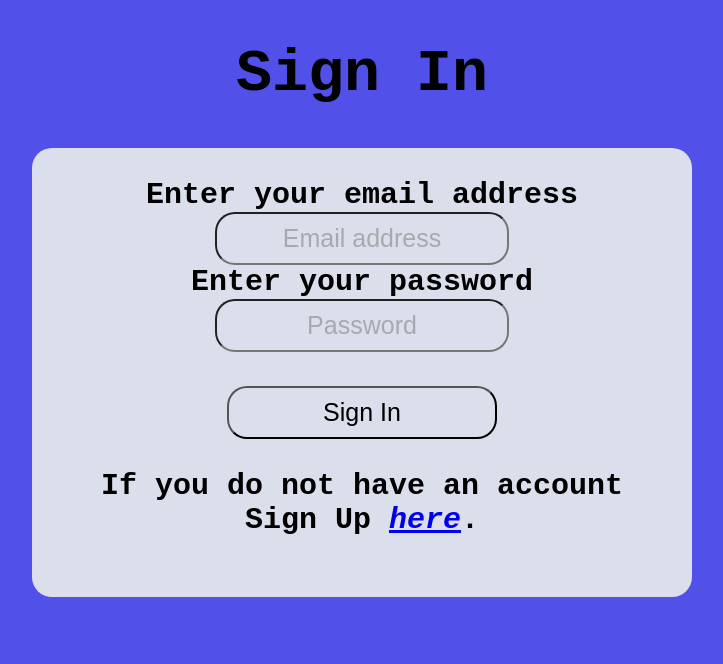
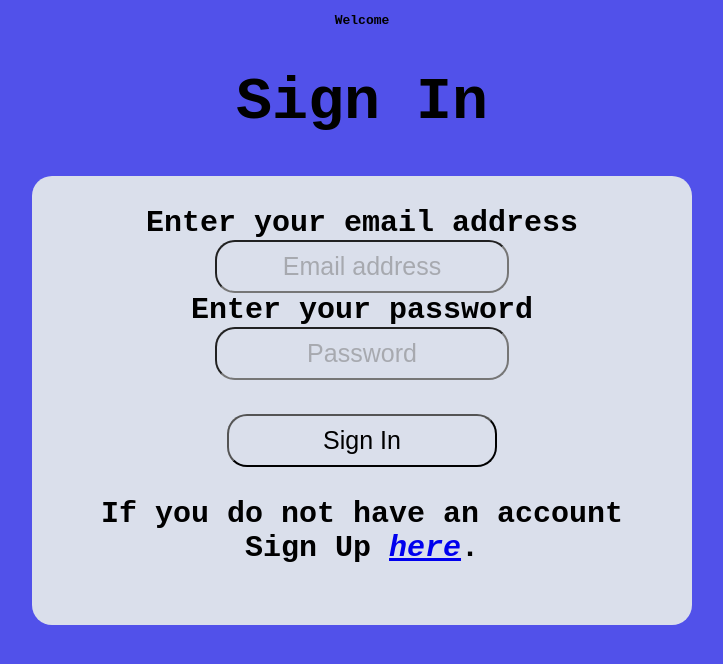
Before and after one commit to mr-wizzy/signin_form, a plain HTML site: page index.html in a window 1280 px wide. Shown: the whole page, without its empty margins (278-1001 px from the left). Drawn offline with Linux system fonts and the light colour scheme; files that its build step writes are made by us from their sources.

Commit message:
new js line

```diff
--- a/index.html
+++ b/index.html
@@ -8,7 +8,7 @@
     <link rel="stylesheet" href="./styles/styles.css">
 </head>
 <body>
-
+        <p>Welcome</p>
         <h1>Sign In</h1>
     <div class="card">
         <form action="">
--- /dev/null
+++ b/welcome.js
@@ -0,0 +1,2 @@
+console.log("Welcome to my form!")
+console.log("How're you doing today?")
```
